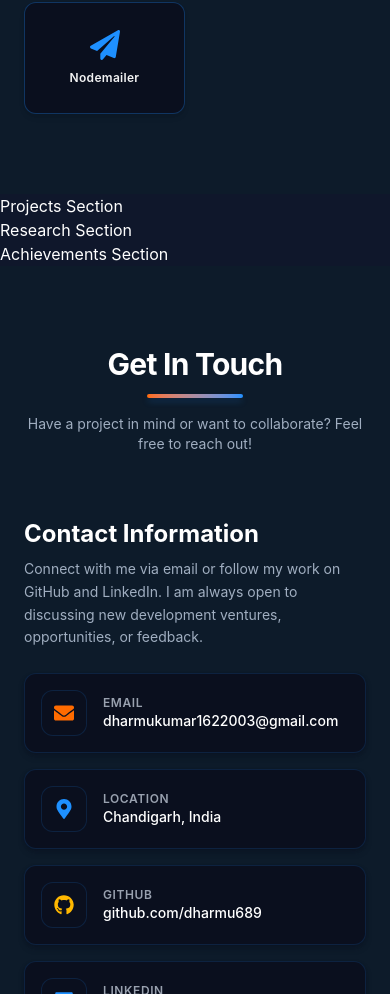
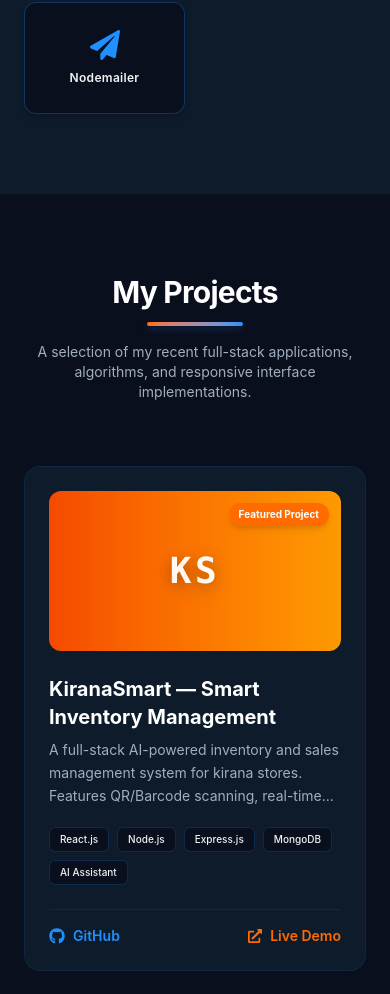
Before and after one commit to dharmu689/Portfolio, a React (Vite) app in the folder client/: page / in a window 390 px wide. Shown: the part 4685-5679 px from the top of the page. Built offline with nearby package versions, Linux system fonts and the light colour scheme.

Commit message:
projects

```diff
--- a/client/src/components/Projects.jsx
+++ b/client/src/components/Projects.jsx
@@ -1,4 +1,179 @@
+import { motion } from 'framer-motion'
+import { FaGithub, FaExternalLinkAlt } from 'react-icons/fa'
+
 const Projects = () => {
-  return <div id="projects">Projects Section</div>
+  const projectsList = [
+    {
+      title: "KiranaSmart — Smart Inventory Management",
+      initials: "KS",
+      bannerGradient: "from-orange-600 to-amber-500",
+      description: "A full-stack AI-powered inventory and sales management system for kirana stores. Features QR/Barcode scanning, real-time stock tracking, automated alerts, and an AI Assistant for smart business insights.",
+      tech: ["React.js", "Node.js", "Express.js", "MongoDB", "AI Assistant"],
+      badgeText: "Featured Project",
+      badgeColor: "#FF6B00",
+      github: "https://github.com/dharmu689",
+      live: "#",
+    },
+    {
+      title: "GoldenBite — Food Delivery Web App",
+      initials: "GB",
+      bannerGradient: "from-blue-600 to-indigo-500",
+      description: "A responsive food ordering web interface built with React JS and Bootstrap. Features reusable UI components, dynamic cart management, and clean component-based architecture.",
+      tech: ["React.js", "Bootstrap", "JavaScript"],
+      badgeText: "Web App",
+      badgeColor: "#1E90FF",
+      github: "https://github.com/dharmu689",
+      live: "#",
+    },
+    {
+      title: "Smart Stock Portfolio Optimizer",
+      initials: "SS",
+      bannerGradient: "from-yellow-500 to-rose-500",
+      description: "A web-based stock portfolio optimizer using 0/1 Knapsack algorithm to maximize investment returns within budget. Features interactive UI for adding stocks and dynamically displaying optimized portfolio results.",
+      tech: ["HTML", "CSS", "JavaScript", "DSA (Knapsack)"],
+      badgeText: "Algorithms",
+      badgeColor: "#FFB800",
+      github: "https://github.com/dharmu689",
+      live: "#",
+    },
+  ]
+
+  const containerVariants = {
+    hidden: {},
+    visible: {
+      transition: {
+        staggerChildren: 0.15,
+      },
+    },
+  }
+
+  const cardVariants = {
+    hidden: { opacity: 0, y: 50 },
+    visible: {
+      opacity: 1,
+      y: 0,
+      transition: { duration: 0.6, ease: 'easeOut' },
+    },
+  }
+
+  return (
+    <section id="projects" className="py-20 px-6 bg-brandNavy text-white">
+      <div className="max-w-6xl mx-auto">
+        {/* Section Header */}
+        <motion.div
+          initial={{ opacity: 0, y: -20 }}
+          whileInView={{ opacity: 1, y: 0 }}
+          viewport={{ once: true }}
+          transition={{ duration: 0.6 }}
+          className="flex flex-col items-center mb-16 text-center"
+        >
+          <h2 className="text-3xl sm:text-4xl font-bold tracking-tight">My Projects</h2>
+          <div className="w-24 h-1 bg-gradient-to-r from-brandOrange to-brandBlue mt-3 rounded-full shadow-md shadow-brandBlue/35" />
+          <p className="text-[#A0AEC0] mt-4 max-w-lg text-sm sm:text-base">
+            A selection of my recent full-stack applications, algorithms, and responsive interface implementations.
+          </p>
+        </motion.div>
+
+        {/* Projects Grid */}
+        <motion.div
+          variants={containerVariants}
+          initial="hidden"
+          whileInView="visible"
+          viewport={{ once: true, margin: '-50px' }}
+          className="grid grid-cols-1 sm:grid-cols-2 lg:grid-cols-3 gap-8"
+        >
+          {projectsList.map((project, idx) => {
+            // Alternate border highlight triggers
+            const tagBorderClass =
+              idx % 2 === 0
+                ? 'border-brandBlue/20 hover:border-brandBlue/60'
+                : 'border-brandOrange/20 hover:border-brandOrange/60'
+
+            return (
+              <motion.div
+                key={idx}
+                variants={cardVariants}
+                whileHover={{ y: -8 }}
+                className="bg-[#0D1B2A] border border-brandBlue/10 hover:border-brandOrange hover:shadow-lg hover:shadow-brandOrange/5 rounded-2xl p-6 transition-all duration-300 flex flex-col h-full group"
+              >
+                {/* Custom Gradient Initials Image Banner */}
+                <div
+                  className={`relative h-40 w-full rounded-xl bg-gradient-to-r ${project.bannerGradient} flex items-center justify-center overflow-hidden mb-6`}
+                >
+                  <span className="text-4xl font-extrabold tracking-widest text-white/95 font-mono select-none drop-shadow-[0_4px_8px_rgba(0,0,0,0.35)]">
+                    {project.initials}
+                  </span>
+                  {/* Floating Featured Badge */}
+                  {project.badgeText && (
+                    <span
+                      className="absolute top-3 right-3 text-[10px] sm:text-xs font-bold px-2.5 py-1 rounded-full text-white shadow-md select-none"
+                      style={{ backgroundColor: project.badgeColor }}
+                    >
+                      {project.badgeText}
+                    </span>
+                  )}
+                </div>
+
+                {/* Project Title */}
+                <h3 className="text-xl font-bold text-white mb-2 group-hover:text-brandOrange transition-colors duration-300">
+                  {project.title}
+                </h3>
+
+                {/* Description */}
+                <p className="text-sm text-[#A0AEC0] mb-5 line-clamp-3 leading-relaxed min-h-[60px]">
+                  {project.description}
+                </p>
+
+                {/* Tech Tags */}
+                <div className="flex flex-wrap gap-2 mb-6 mt-auto">
+                  {project.tech.map((tag, tIdx) => (
+                    <span
+                      key={tIdx}
+                      className={`px-2.5 py-1 text-[10px] font-medium text-white/95 bg-brandNavy border rounded-md transition-colors duration-300 ${tagBorderClass}`}
+                    >
+                      {tag}
+                    </span>
+                  ))}
+                </div>
+
+                {/* Action Buttons Row */}
+                <div className="flex items-center justify-between border-t border-white/5 pt-4 mt-auto">
+                  <a
+                    href={project.github}
+                    target="_blank"
+                    rel="noopener noreferrer"
+                    className="flex items-center space-x-2 text-sm text-brandBlue font-semibold hover:text-[#56b0ff] transition-colors duration-300"
+                  >
+                    <FaGithub className="h-4 w-4" />
+                    <span>GitHub</span>
+                  </a>
+                  <a
+                    href={project.live}
+                    className="flex items-center space-x-2 text-sm text-brandOrange font-semibold hover:text-[#ff8f40] transition-colors duration-300"
+                  >
+                    <FaExternalLinkAlt className="h-3.5 w-3.5" />
+                    <span>Live Demo</span>
+                  </a>
+                </div>
+              </motion.div>
+            )
+          })}
+        </motion.div>
+
+        {/* View All Projects Button */}
+        <div className="flex justify-center mt-16">
+          <a
+            href="https://github.com/dharmu689"
+            target="_blank"
+            rel="noopener noreferrer"
+            className="px-8 py-3 rounded-lg border-2 border-brandOrange text-brandOrange font-semibold hover:bg-brandOrange hover:text-white hover:-translate-y-0.5 transition-all duration-300 shadow-md shadow-brandOrange/5 hover:shadow-brandOrange/20"
+          >
+            View All Projects
+          </a>
+        </div>
+      </div>
+    </section>
+  )
 }
+
 export default Projects
```
